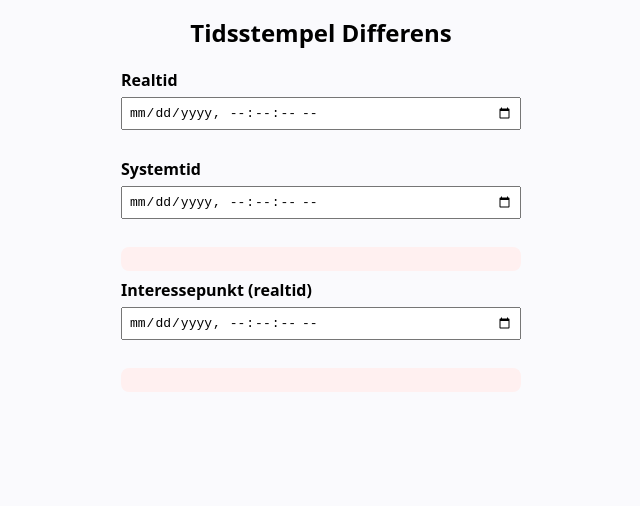
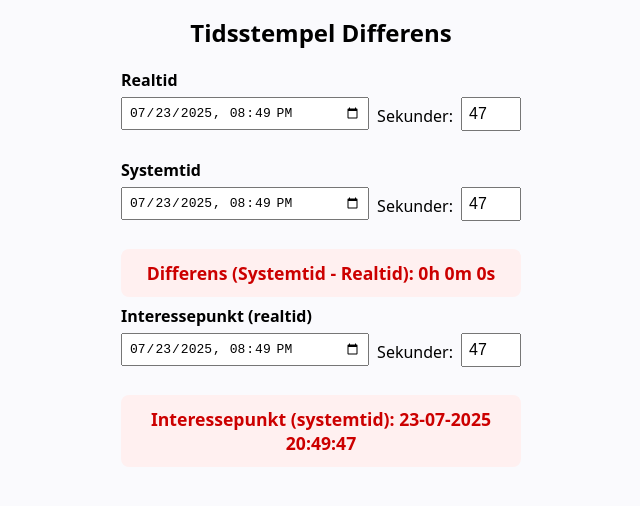
Before and after one commit to mathiasksks/tidsforskel, a plain HTML site: page index.html in a window 1280 px wide. Shown: the whole page, without its empty margins (319-959 px from the left). Drawn offline with Linux system fonts and the light colour scheme.

Commit message:
Update index.html

```diff
--- a/index.html
+++ b/index.html
@@ -23,7 +23,7 @@
       font-weight: bold;
       display: block;
     }
-    input[type="datetime-local"] {
+    input[type="datetime-local"], input[type="number"] {
       width: 100%;
       margin: 6px 0 10px 0;
       padding: 6px;
@@ -46,22 +46,47 @@
       display: block;
       margin-bottom: 4px;
     }
+    .seconds-row {
+      display: flex;
+      align-items: center;
+      gap: 8px;
+    }
+    .seconds-row label {
+      font-weight: normal;
+      margin-bottom: 0;
+    }
+    .seconds-row input[type="number"] {
+      width: 60px;
+      padding: 6px;
+    }
   </style>
 </head>
 <body>
   <h2>Tidsstempel Differens</h2>
   <div class="section">
     <label for="realtid">Realtid</label>
-    <input type="datetime-local" id="realtid" step="1">
+    <div class="seconds-row">
+      <input type="datetime-local" id="realtid-dt">
+      <label for="realtid-sec">Sekunder:</label>
+      <input type="number" id="realtid-sec" min="0" max="59" value="0">
+    </div>
   </div>
   <div class="section">
     <label for="systemtid">Systemtid</label>
-    <input type="datetime-local" id="systemtid" step="1">
+    <div class="seconds-row">
+      <input type="datetime-local" id="systemtid-dt">
+      <label for="systemtid-sec">Sekunder:</label>
+      <input type="number" id="systemtid-sec" min="0" max="59" value="0">
+    </div>
   </div>
   <div id="diff" class="result-line"></div>
   <div class="section">
     <label for="interessepunkt">Interessepunkt (realtid)</label>
-    <input type="datetime-local" id="interessepunkt" step="1">
+    <div class="seconds-row">
+      <input type="datetime-local" id="interessepunkt-dt">
+      <label for="interessepunkt-sec">Sekunder:</label>
+      <input type="number" id="interessepunkt-sec" min="0" max="59" value="0">
+    </div>
   </div>
   <div id="interessepunkt-timestamp" class="result-line"></div>
   <script src="app.js"></script>
```
